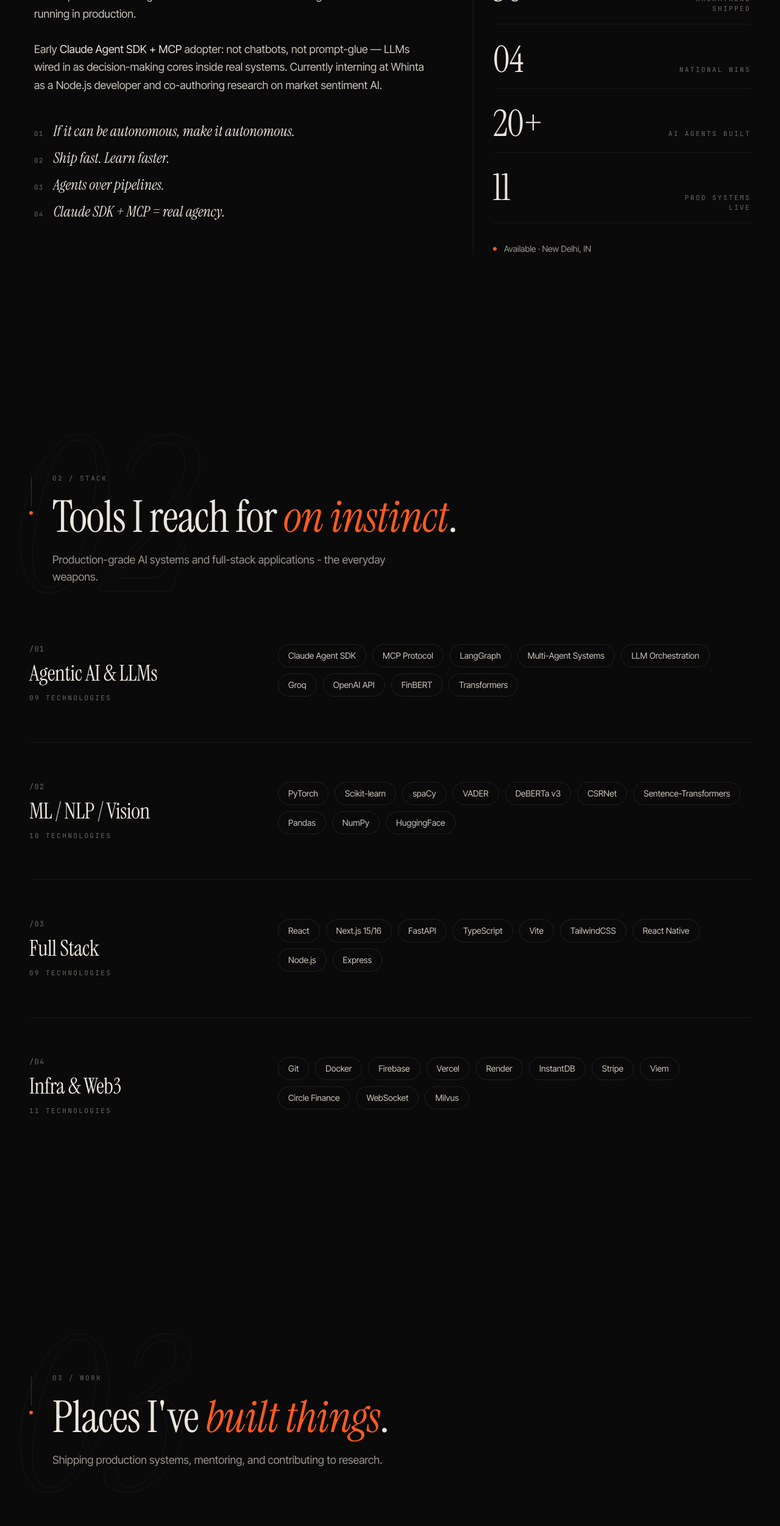
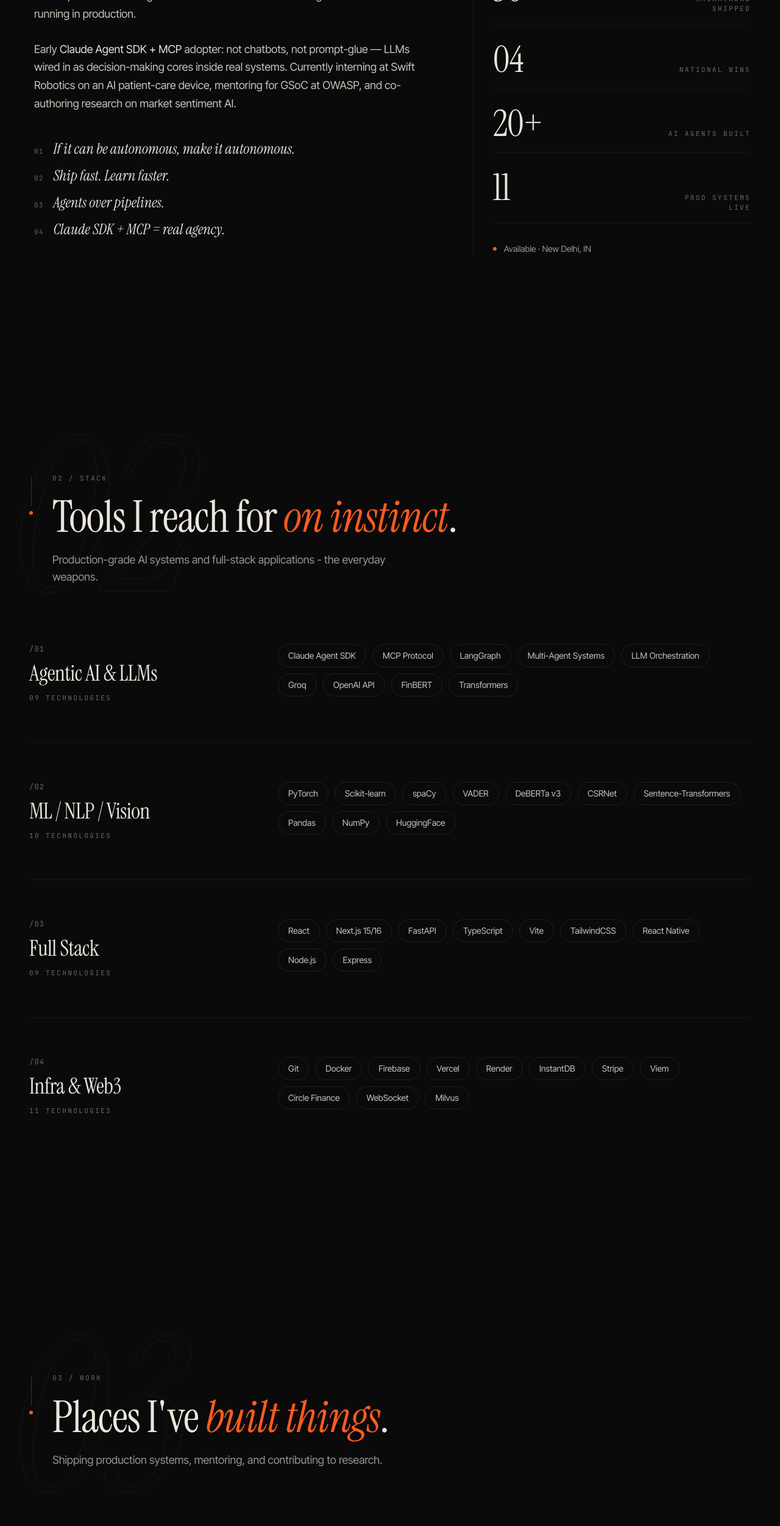
Before and after one commit to dev-sanidhya/PORTFOLIO, a React (Vite) app: page / in a window 1280 px wide. Shown: the part 1467-3969 px from the top of the page at 61% size. Built offline with nearby package versions, Linux system fonts and the light colour scheme.

Commit message:
Fix Whinta dates, add Swift Robotics internship

```diff
--- a/src/components/About.jsx
+++ b/src/components/About.jsx
@@ -48,7 +48,8 @@ export default function About() {
             <p>
               Early <span className="text-paper">Claude Agent SDK + MCP</span> adopter: not chatbots, not
               prompt-glue — LLMs wired in as decision-making cores inside real systems. Currently
-              interning at Whinta as a Node.js developer and co-authoring research on market sentiment AI.
+              interning at Swift Robotics on an AI patient-care device, mentoring for GSoC at OWASP, and
+              co-authoring research on market sentiment AI.
             </p>
 
             <div className="pt-4 space-y-3">
--- a/src/data/portfolio.js
+++ b/src/data/portfolio.js
@@ -23,10 +23,23 @@ export const skills = [
 
 export const experience = [
   {
+    role: 'AI/Software Intern',
+    company: 'Swift Robotics',
+    location: 'Remote',
+    duration: 'July 2026 – Present',
+    tag: 'Internship',
+    tagColor: 'rose',
+    bullets: [
+      'Joined an early-stage team building an AI-powered patient-care companion device: a Jetson-based bedside assistant with a camera, mic array, and pico-projector visor',
+      'Building an audio distress-sound classifier (moan, scream, cough) as the audio sibling to the existing vision-based fall detector, using an EfficientAT/MobileNetV3 backbone pretrained on AudioSet',
+      'Diagnosed and fixed four structural training defects (pretrained-checkpoint feature mismatch, mislabeled data, imbalanced class weights, clip-length padding), lifting test accuracy from 76% to 94% and macro F1 from 0.66 to 0.89',
+    ],
+  },
+  {
     role: 'Node.js Developer Intern',
     company: 'Whinta',
     location: 'Remote, Rohini, Delhi',
-    duration: 'May 2026 – Present',
+    duration: 'June 2026 – July 2026',
     tag: 'Internship',
     tagColor: 'emerald',
     bullets: [
```
Also changed, not shown: 1 other file (tests, documents, lock files or other folders).
